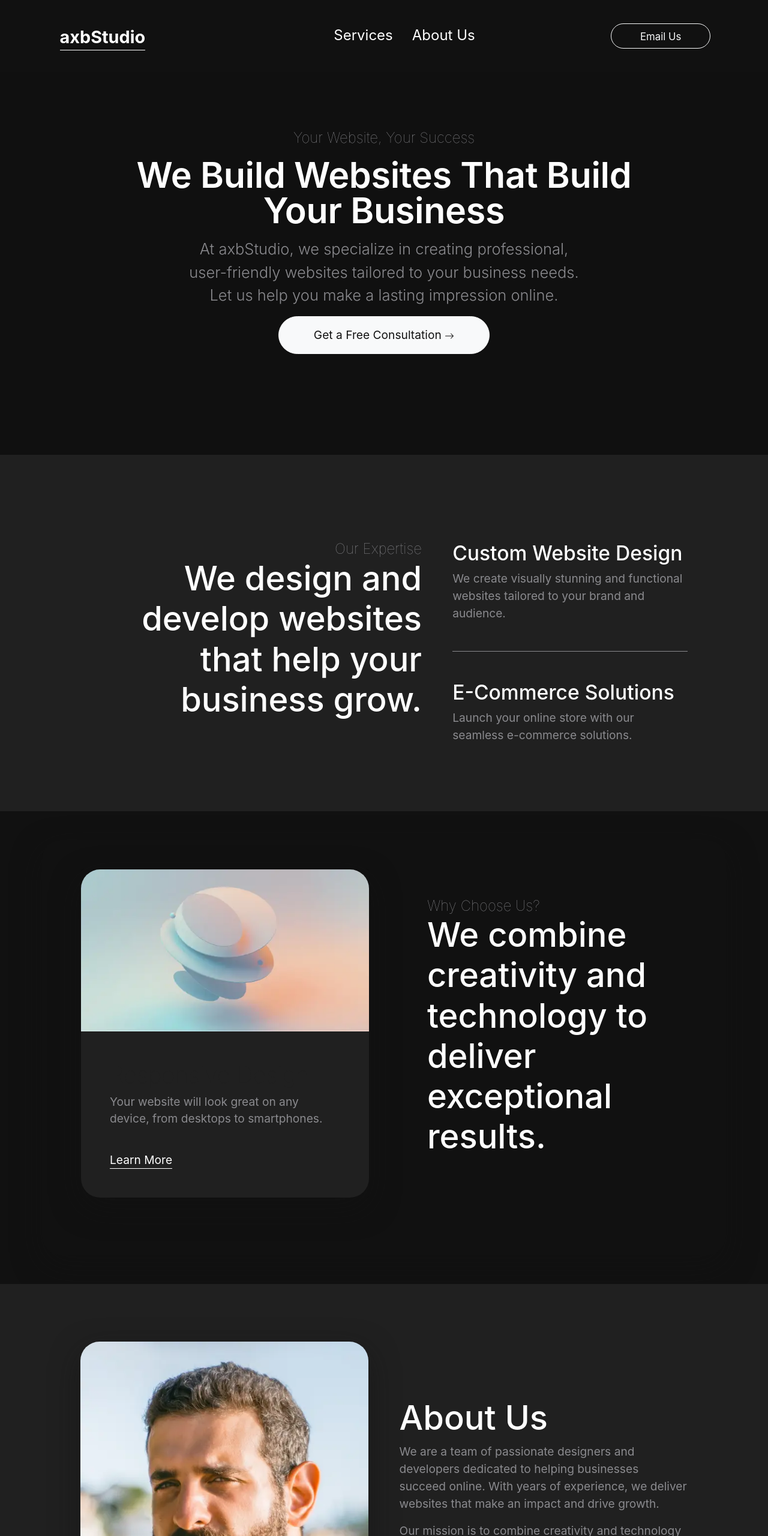
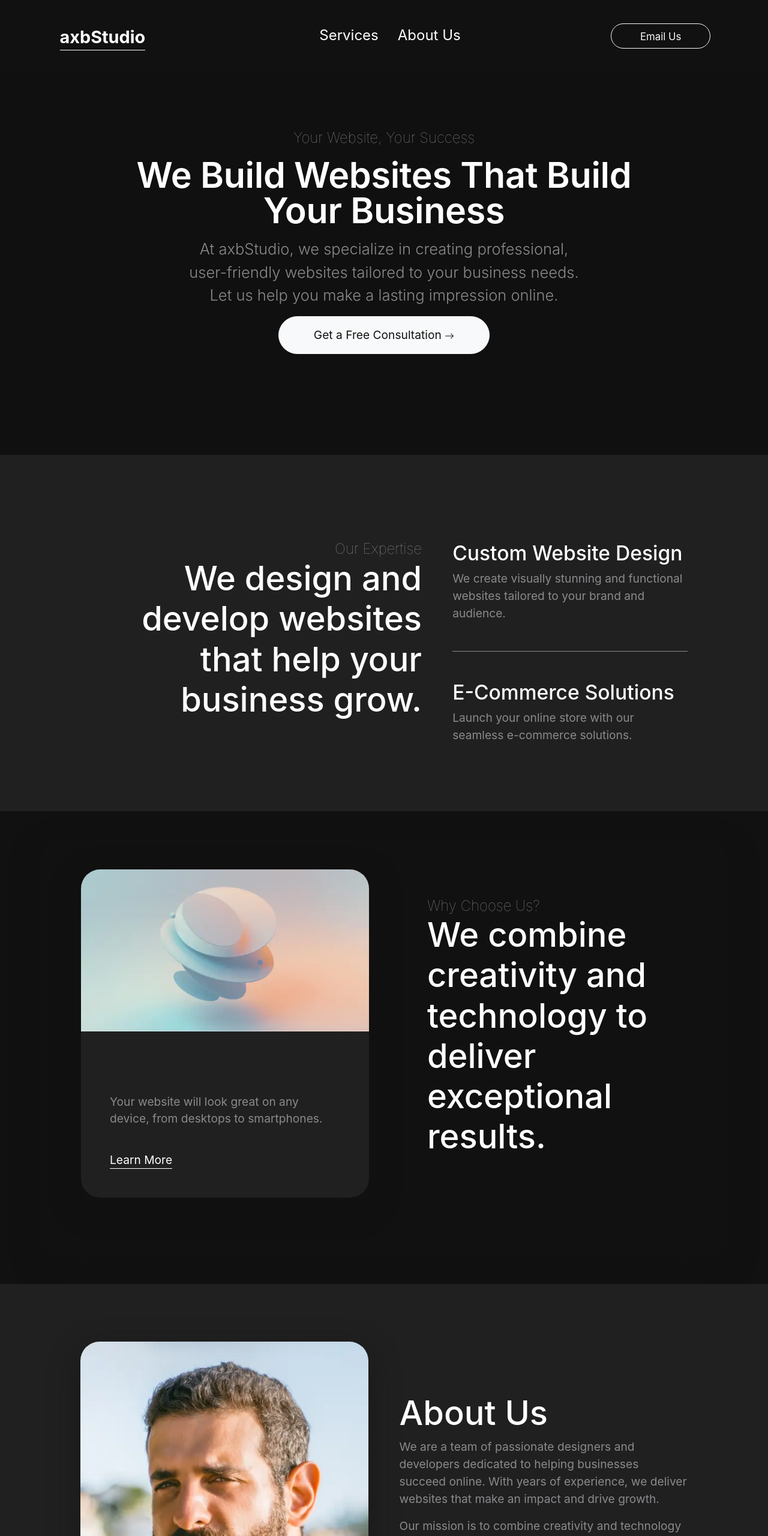
Before and after one commit to bala-alex/studio, a plain HTML site: page index.html in a window 1280 px wide. Shown: the top 2560 px of the page at 60% size. Drawn offline with Linux system fonts and the light colour scheme.

Commit message:
minor layout fix

```diff
--- a/index.html
+++ b/index.html
@@ -16,12 +16,12 @@
   <link rel="stylesheet" href="css/theme-dist.css">
 </head>
 
-<body class="bg-black text-white mt-0" data-bs-spy="scroll" data-bs-target="#navScroll">
+<body class="bg-black text-white mt-0 overflow-x-hidden" data-bs-spy="scroll" data-bs-target="#navScroll">
 
   <nav id="navScroll" class="navbar navbar-dark bg-black fixed-top px-vw-5" tabindex="0">
-    <div class="container">
+    <div class="container d-flex flex-wrap align-items-center justify-content-between">
       <a class="navbar-brand pe-md-4 fs-4 col-12 col-md-auto text-center" href="#home">
-        <span class="ms-md-1 mt-1 fw-bolder me-md-5 link-fancy link-fancy-light">axbStudio</span>
+        <span class="ms-md-1 mt-1 fw-bolder link-fancy link-fancy-light">axbStudio</span>
       </a>
 
       <ul class="navbar-nav mx-auto mb-2 mb-lg-0 list-group list-group-horizontal">
@@ -38,7 +38,7 @@
 
       </ul>
       <a href="mailto:alexandru.balasiu@gmail.com" aria-label="Download this template"
-        class="btn btn-outline-light px-5">
+        class="btn btn-outline-light px-5 mx-auto mx-sm-0">
         <small>Email Us</small>
       </a>
     </div>
@@ -122,7 +122,7 @@
             <img src="img/webp/person10.webp" alt="Our Team" class="img-fluid rounded-5 shadow">
           </div>
           <div class="col-12 col-lg-6 text-center text-lg-start" data-aos="fade-left">
-            <h2 class="display-4 mt-3">About Us</h2>
+            <h2 class="display-4 mt-sm-0 mt-5">About Us</h2>
             <p class="text-secondary">We are a team of passionate designers and developers dedicated to helping
               businesses succeed online. With years of experience, we deliver websites that make an impact and drive
               growth.</p>
@@ -143,7 +143,7 @@
             <a href="mailto:alexandru.balasiu@gmail.com" class="btn btn-xl btn-light mt-3">Email Us</a>
           </div>
           <div class="col-12 col-lg-6" data-aos="fade-left">
-            <img src="img/webp/abstract17.webp" alt="Contact Us" class="img-fluid rounded-5 shadow mt-3">
+            <img src="img/webp/abstract17.webp" alt="Contact Us" class="img-fluid rounded-5 shadow mt-sm-0 mt-5">
           </div>
         </div>
       </div>
@@ -169,6 +169,23 @@
       duration: 800, // values from 0 to 3000, with step 50ms
     });
   </script>
+  <script>
+    let scrollpos = window.scrollY
+    const header = document.querySelector(".navbar")
+    const header_height = header.offsetHeight
+
+    const add_class_on_scroll = () => header.classList.add("scrolled", "shadow-sm")
+    const remove_class_on_scroll = () => header.classList.remove("scrolled", "shadow-sm")
+
+    window.addEventListener('scroll', function () {
+      scrollpos = window.scrollY;
+
+      if (scrollpos >= header_height) { add_class_on_scroll() }
+      else { remove_class_on_scroll() }
+
+      console.log(scrollpos)
+    })
+  </script>
 </body>
 
 </html>
```
Also changed, not shown: 1 other file.
